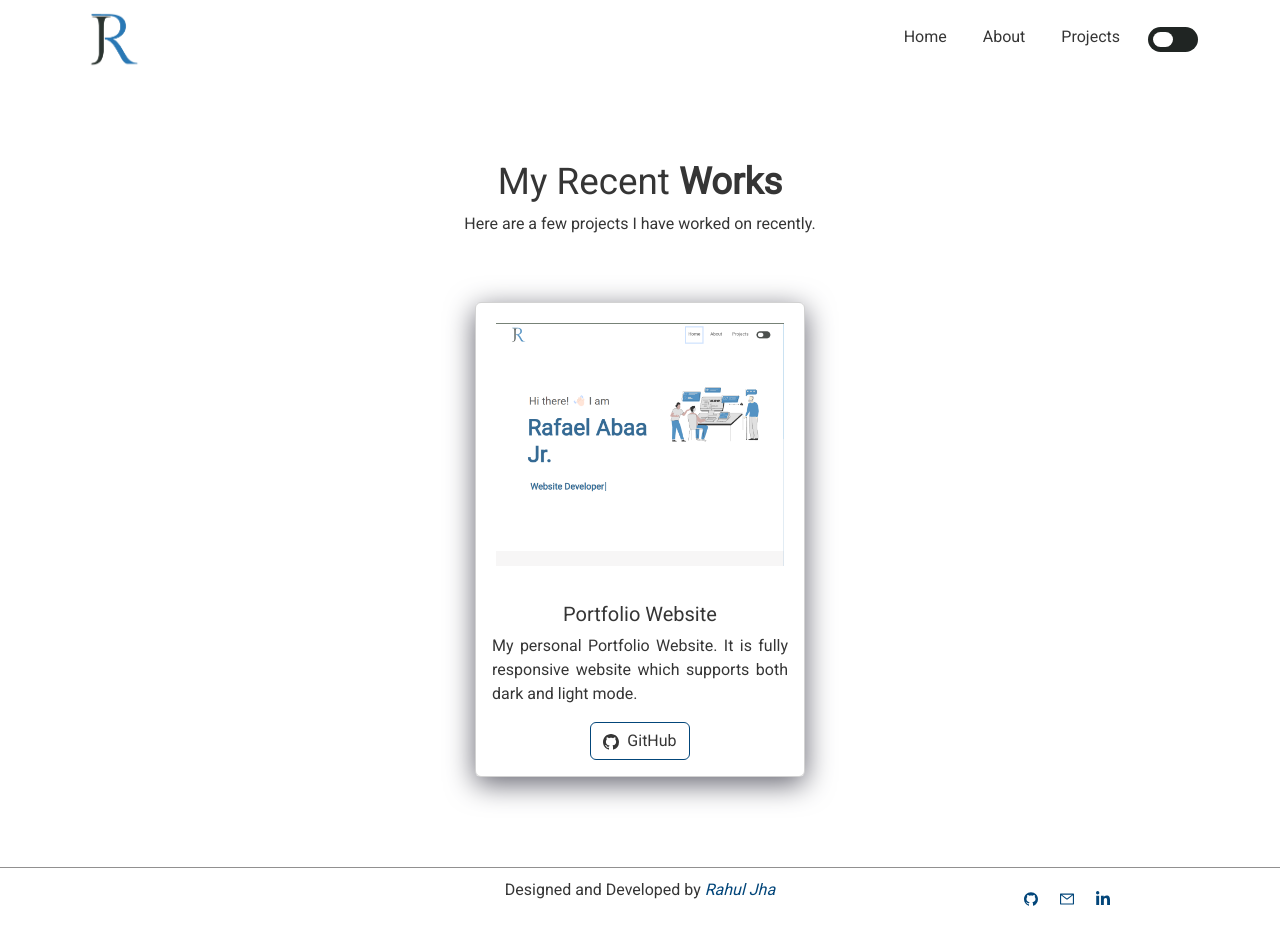
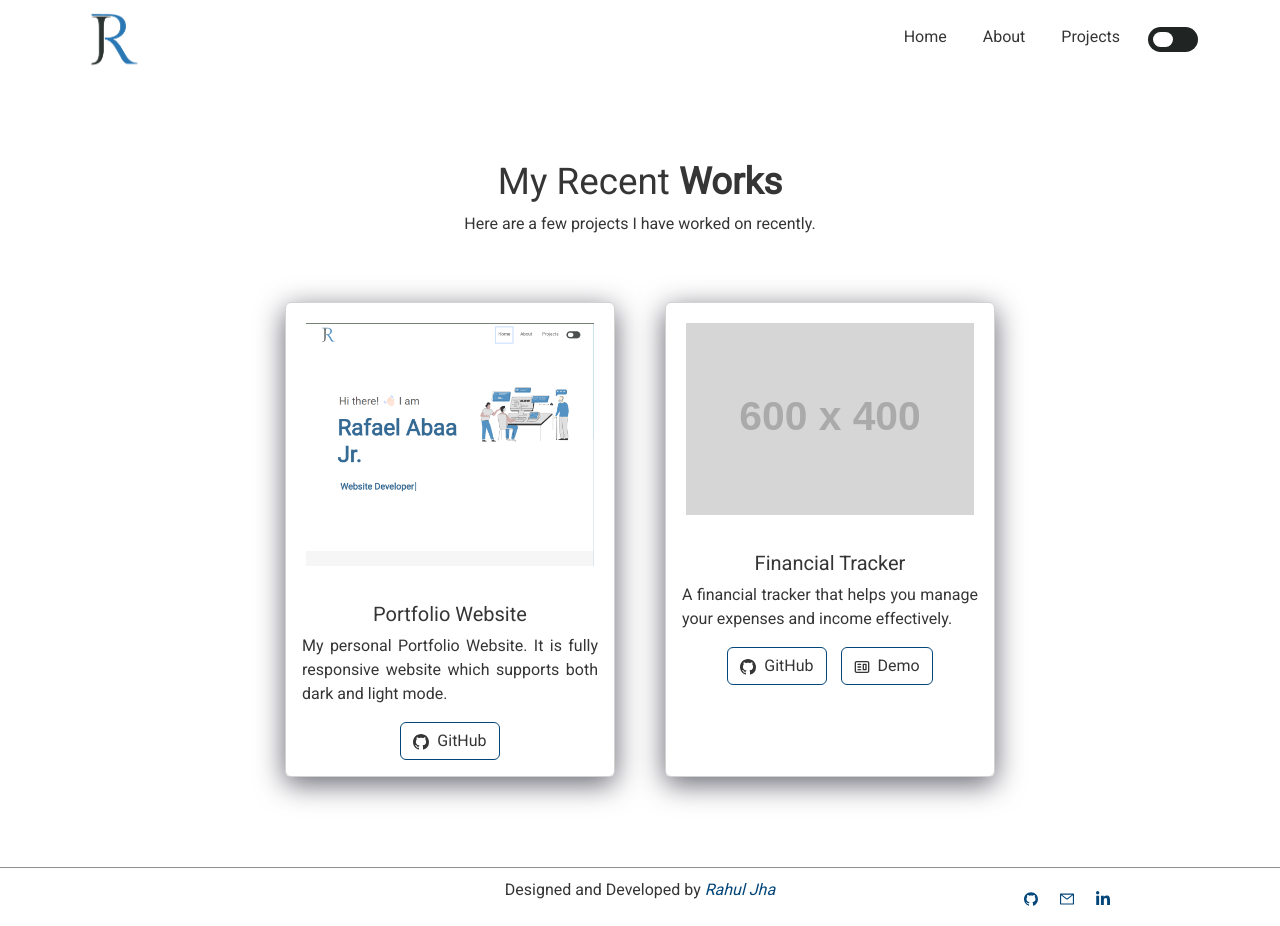
Before and after one commit to mrabaajr/Portfolio, a React (Create React App) app: page /#/project in a window 1280 px wide. Built offline with nearby package versions, Linux system fonts and the light colour scheme.

Commit message:
Update Projects.js
Added financial tracker to projects

```diff
--- a/src/components/Projects/Projects.js
+++ b/src/components/Projects/Projects.js
@@ -3,6 +3,7 @@ import { Container, Row, Col } from "react-bootstrap";
 import ScrollToTop from "../ScrollToTop/ScrollToTop";
 import ProjectCard from "./ProjectCards";
 
+// Import existing project images (keep these as they are)
 import PrivateChat from "../../Assets/Projects/PrivateChat.png";
 import Portfolio from "../../Assets/Projects/Portfolio.png";
 import Ecart from "../../Assets/Projects/ecart.png";
@@ -19,6 +20,7 @@ function Projects() {
         </h1>
         <p>Here are a few projects I have worked on recently.</p>
         <Row style={{ justifyContent: "center", paddingBottom: "10px" }}>
+          {/* Existing Portfolio Website Project Card */}
           <Col md={6} lg={4} className="project-card">
             <ProjectCard
               imgPath={Portfolio}
@@ -27,6 +29,30 @@ function Projects() {
               ghLink="https://github.com/mrabaajr/Repos"
             />
           </Col>
+
+          <Col md={6} lg={4} className="project-card">
+            <ProjectCard
+              imgPath="https://placehold.co/600x400/2C3531/FFFFFF?text=Coming+Soon"
+              title="Financial Tracker"
+              description="A financial tracker that helps you manage your expenses and income effectively."
+              ghLink="https://github.com/mga-anak-ni-raf/Financial-Tracker#"
+              demoLink="https://financial-tracker-tp3g.onrender.com/index#"
+              isBlog={false} // Set to true if it's a blog post, false for a project
+            />
+          </Col>
+
+          {/* You can add more project cards here following the same structure */}
+          {/*
+          <Col md={6} lg={4} className="project-card">
+            <ProjectCard
+              imgPath={PrivateChat} // Example using an existing image import
+              title="Another Project"
+              description="Description for another project."
+              ghLink="https://github.com/your-username/another-repo"
+              demoLink="https://another-project.vercel.app/"
+            />
+          </Col>
+          */}
         </Row>
       </Container>
       <ScrollToTop />
```
